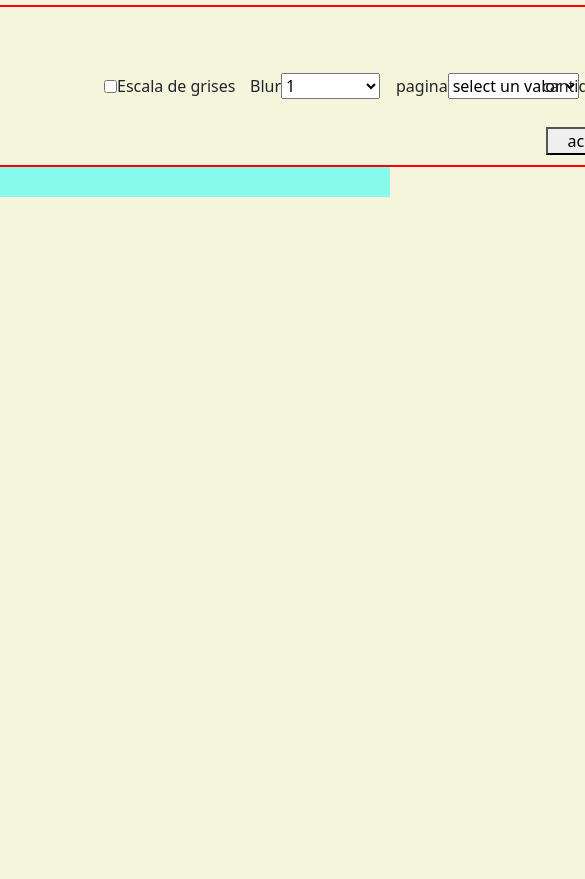
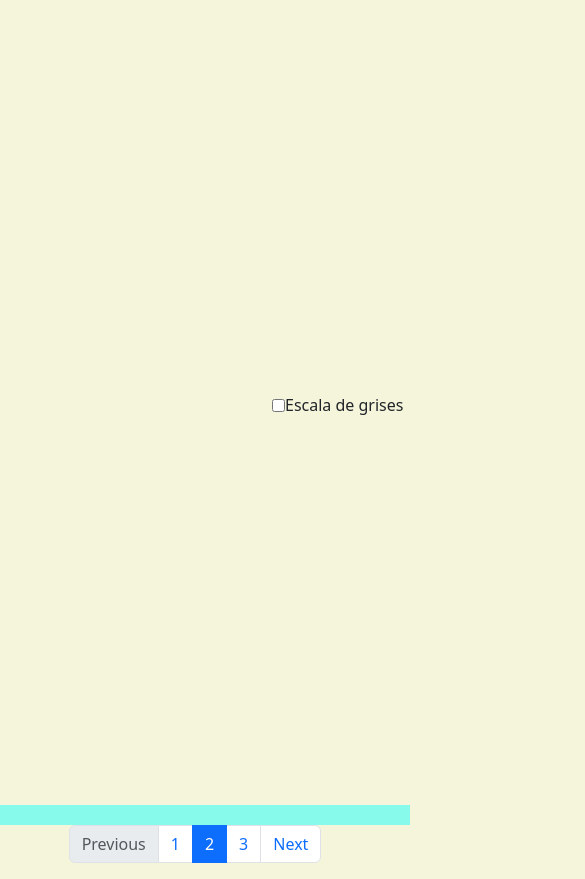
Before and after one commit to carlos7776/tarea_api_2023, a plain HTML site: page picsum.html in a window 390 px wide. Shown: the part 75-954 px from the top of the page, 585 px wide, since content can reach past the window. Before the commit the page ends 844 px from the top, so only its background shows below. Drawn offline with nearby package versions, Linux system fonts and the light colour scheme.

Commit message:
act20feb

```diff
--- a/picsum.html
+++ b/picsum.html
@@ -19,7 +19,6 @@
     #contenido{
      display: grid;
      padding: 15px;
-
      grid-template-columns: repeat(4,1fr);
      background-color: rgba(0, 255, 255, 0.452);
      gap: 20px;
@@ -50,6 +49,13 @@
         width: 200px;
         margin-left:25px ;
       }
+      .cantidad1{
+              font-size: 18px;
+              margin-top: 10px;
+              background-color: transparent;
+              color: black;
+
+            }
       h6{
         text-align: center;
       }
@@ -84,23 +90,43 @@
         left: 100%;
         align-items: center;
        }
+       ul.pagination{
+        justify-content: center;
+       }
 
             /* Media Queries */
         @media (max-width: 900px) {
           label{
            position: relative;
-           margin-left: -4px;
+           margin-left: -148px;
+           padding-left: -10px;
+           width: 320px;
+           }
+          .cantidad1{
+              font-size: 18px;
+              margin-top: 10px;
+              background-color: transparent;
+              color: black;
 
-
-           }
-           .caja-inicio{
-            position: relative;
-            border: solid 2px red;
-            width: 882px;
-            left: -50px;
+            }
+            #contenido{
+              display: grid;
+              padding: 10px;
+              grid-template-columns: repeat(3,1fr);
+              background-color: rgba(0, 255, 255, 0.452);
+              margin-left: -65px;
+              margin-right: -20px;
 
 
             }
+
+            .card {
+              float: left;
+              width: 20px;
+              position: relative;
+              border: solid rebeccapurple ;
+
+          }
           }
           @media (max-width: 400px) {
           label{
@@ -109,20 +135,15 @@
 
 
            }
+
            .caja-inicio{
             position: relative;
-            border: solid 2px red;
             width: 882px;
+            height: 800px;
             left: -50px;
-
 
             }
           }
-
-
-
-
-
 
       /*   @media (max-width: 880px) {
           label{
@@ -173,7 +194,8 @@
  </select>
 </label>
 
- <label >cantidad:
+ <label class="1" >
+  <h5 class="cantidad1">cantidad:</h5>
 <input id="cantidad" type="text"></input>
 </label>
 <br>
@@ -182,7 +204,21 @@
   </div>
     <div id="contenido"> </div>
 
-
+    <nav aria-label="...">
+      <ul class="pagination">
+        <li class="page-item disabled">
+          <a class="page-link">Previous</a>
+        </li>
+        <li class="page-item"><a class="page-link" href="#">1</a></li>
+        <li class="page-item active" aria-current="page">
+          <a class="page-link" href="#">2</a>
+        </li>
+        <li class="page-item"><a class="page-link" href="#">3</a></li>
+        <li class="page-item">
+          <a class="page-link" href="#">Next</a>
+        </li>
+      </ul>
+    </nav>
 
 
 
```
